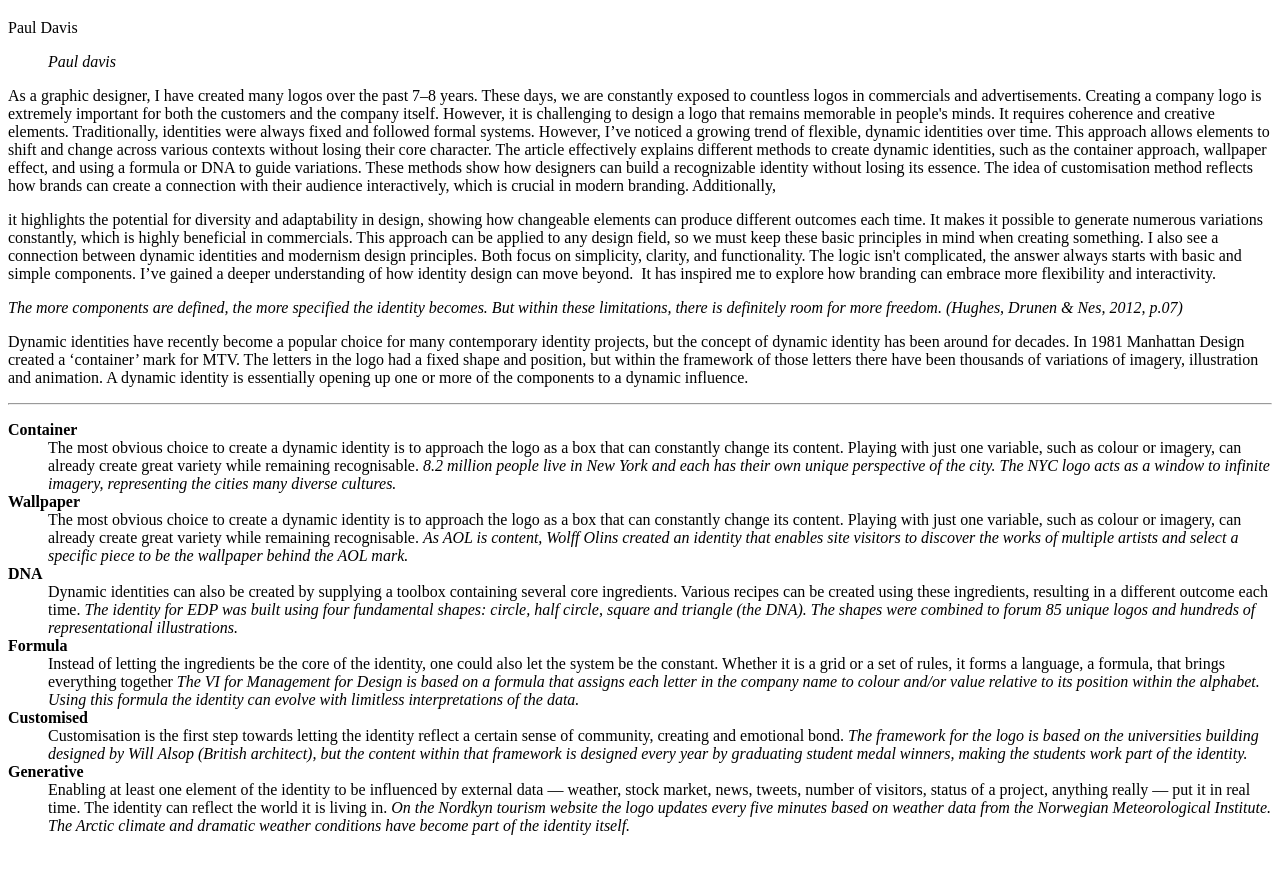
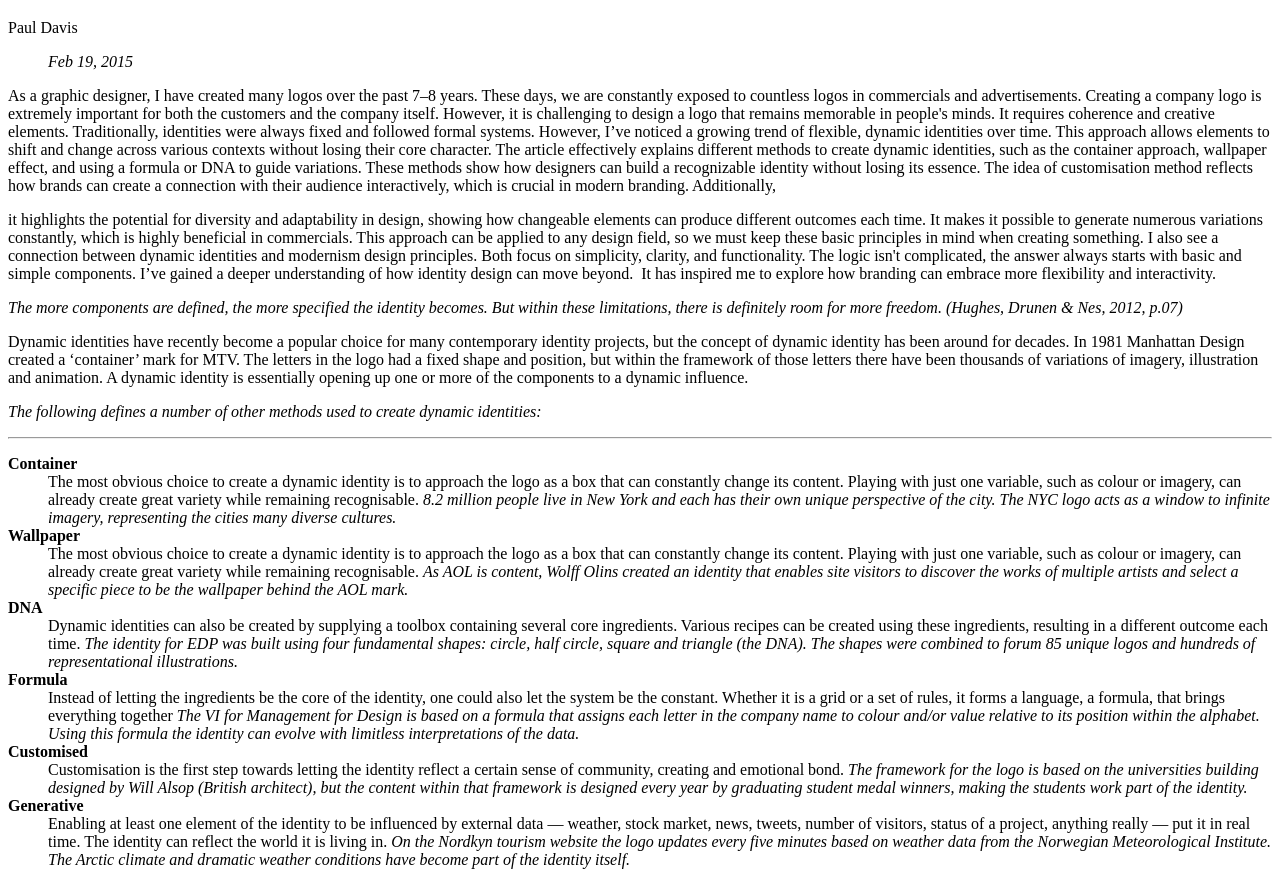
Before and after one commit to Lekkerdingfit/manuscript2, a plain HTML site: page index.html in a window 1280 px wide. Shown: the part 61-946 px from the top of the page. Before the commit the page ends 912 px from the top, so only its background shows below. Drawn offline with Linux system fonts and the light colour scheme.

Commit message:
Update index.html
ss

```diff
--- a/index.html
+++ b/index.html
@@ -7,7 +7,7 @@
     </head>
     <body>
         <h1> Dynamic identities</h1>
-        <p> Paul Davis <blockquote><em>Paul davis</em></blockquote></p>
+        <p> Paul Davis <blockquote><em><time>Feb 19, 2015</time></em></blockquote></p>
         <article><p> As a graphic designer, I have created many logos over the past 7–8 years. These days, we are constantly exposed to countless logos in commercials and advertisements. Creating a company logo is extremely important for both the customers and the company itself. However, it is challenging to design a logo that remains memorable in people's minds. It requires coherence and creative elements. Traditionally, identities were always fixed and followed formal systems. However, I’ve noticed a growing trend of flexible, dynamic identities over time. This approach allows elements to shift and change across various contexts without losing their core character.
             The article effectively explains different methods to create dynamic identities, such as the container approach, wallpaper effect, and using a formula or DNA to guide variations. These methods show how designers can build a recognizable identity without losing its essence. The idea of customisation method reflects how brands can create a connection with their audience interactively, which is crucial in modern branding.
             Additionally,</p></article>
@@ -20,6 +20,7 @@
 
            <p>Dynamic identities have recently become a popular choice for many contemporary identity projects, but the concept of dynamic identity has been around for decades. In 1981 Manhattan Design created a ‘container’ mark for MTV. The letters in the logo had a fixed shape and position, but within the framework of those letters there have been thousands of variations of imagery, illustration and animation. A dynamic identity is essentially opening up one or more of the components to a dynamic influence.
             </p>
+            <p><em>The following defines a number of other methods used to create dynamic identities:</em></p>
                 <hr />
 
             <dl>
```
